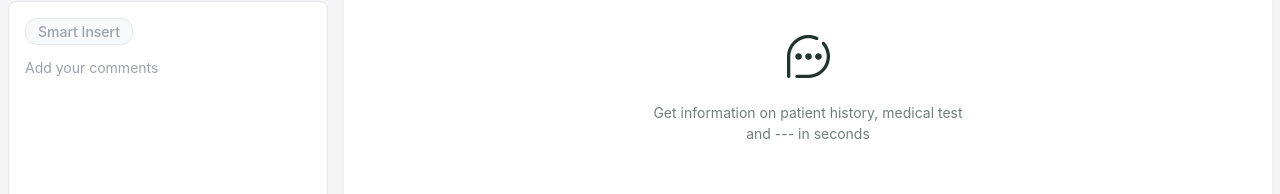
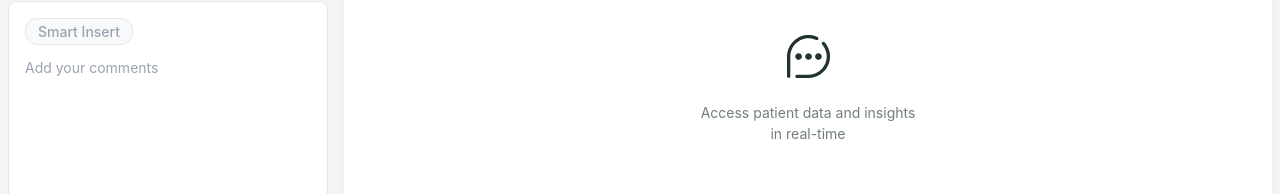
Before and after one commit to Nouscard/cerner-scribe-demo, a website: page views/medway.html in a window 1280 px wide. Shown: the part 209-403 px from the top of the page. Drawn offline with Linux system fonts and the light colour scheme.

Commit message:
changed MedChat helptext

```diff
--- a/views/medway.html
+++ b/views/medway.html
@@ -468,8 +468,8 @@
                             </svg>
                         </div>
                         <div class="chat-empty-text">
-                            Get information on patient history, medical test<br>
-                            and --- in seconds
+                            Access patient data and insights<br>
+                            in real-time
                         </div>
                     </div>
 
```
